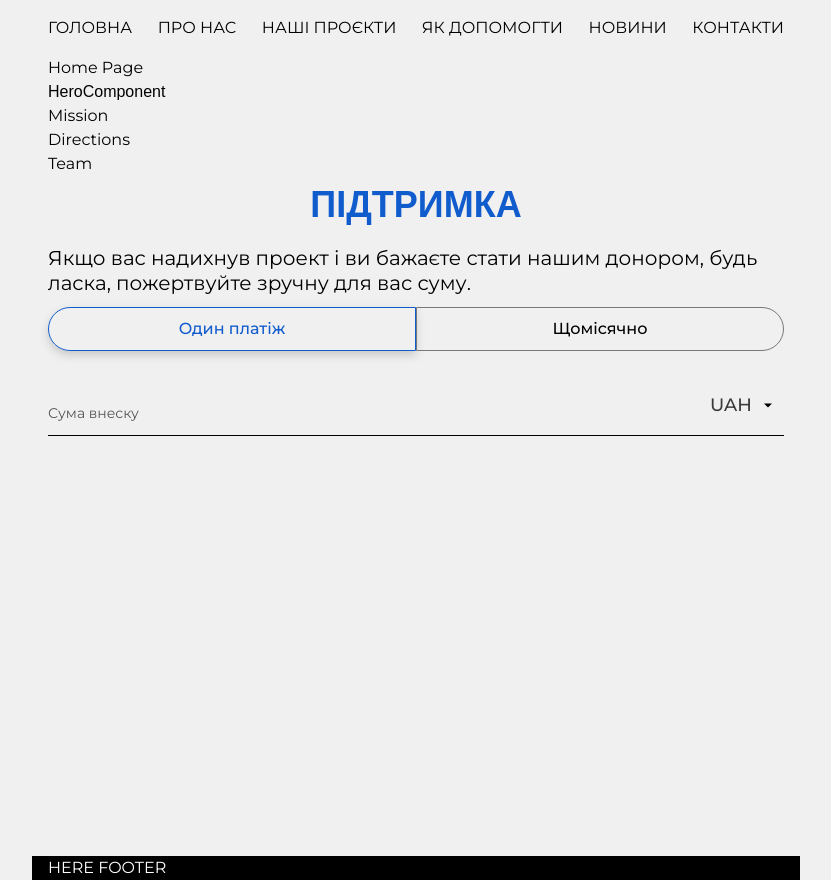
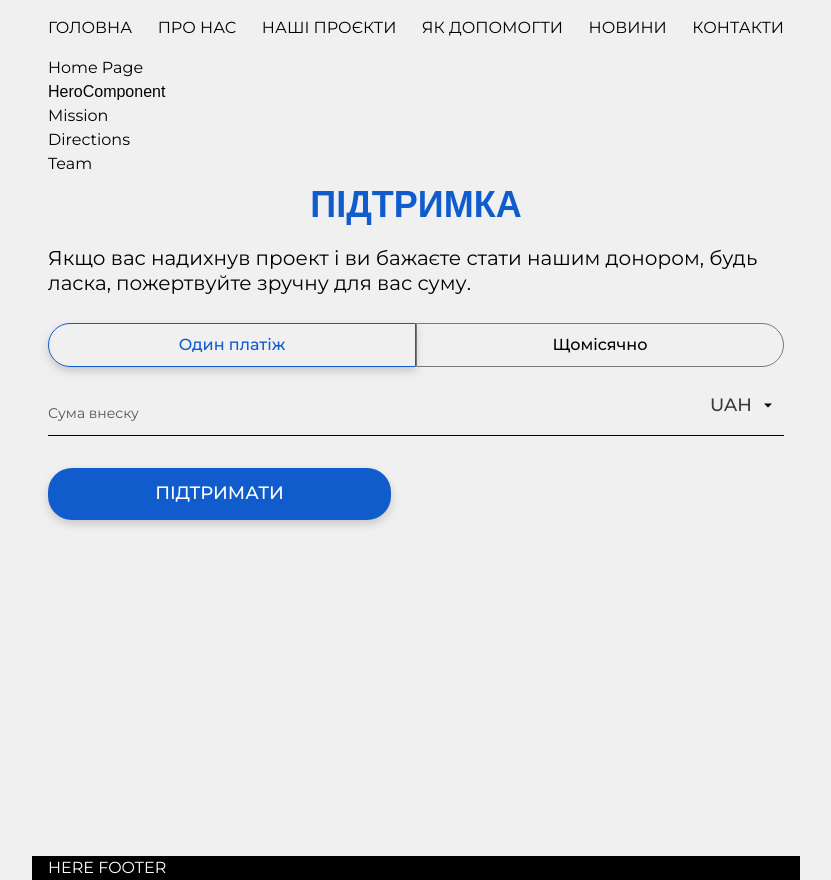
Before and after one commit to baza-trainee/peaceful-warrior-foundation, a Next.js app: page / in a window 1280 px wide. Shown: the whole page, without its empty margins (224-1055 px from the left). Built offline with nearby package versions, Linux system fonts and the light colour scheme; a web font is replaced by a local one.

Commit message:
change ButtonComponent

```diff
--- a/src/components/ui/Button.tsx
+++ b/src/components/ui/Button.tsx
@@ -4,17 +4,19 @@ export interface ButtonProps
   extends React.ButtonHTMLAttributes<HTMLButtonElement> {
   disabled?: boolean;
   children: React.ReactNode;
+  className?: string;
 }
 
-const Button = ({ disabled, children, ...rest }: ButtonProps) => {
+const Button = ({ disabled, children, className, ...rest }: ButtonProps) => {
   return (
     <button
       disabled={disabled}
       {...rest}
       className={clsx(
-        'text-zinc-50 w-56 rounded bg-black px-5 py-2.5 text-center font-medium text-white',
+        'h-[52px] w-[343px] rounded-btn-radius bg-accent px-5 py-2.5 text-center text-sm font-medium uppercase leading-[21.94px] text-white shadow-btn-shadow',
         !disabled && 'hover:bg-gray-800 active:bg-gray-950',
-        disabled && 'text-zinc-100'
+        disabled && 'text-zinc-100',
+        className
       )}
     >
       {children}
--- a/src/sections/about/SupportUs/SupportUs.tsx
+++ b/src/sections/about/SupportUs/SupportUs.tsx
@@ -1,4 +1,5 @@
 'use client';
+import Button from '@/components/ui/Button';
 import clsx from 'clsx';
 
 import React, { useState } from 'react';
@@ -48,9 +49,9 @@ const SupportUs = ({}: SupportUsProps) => {
         Якщо вас надихнув проект і ви бажаєте стати нашим донором, будь ласка,
         пожертвуйте зручну для вас суму.
       </p>
-      <form className="mt-7 flex w-full flex-col gap-y-8">
+      <form className="mt-7 flex w-full flex-col">
         {/* Choose subscriptionOption */}
-        <div className="flex h-11 text-center">
+        <div className="mb-8 flex h-11 text-center">
           {subscriptionOptions.map((option) => (
             <label
               className="flex flex-1 cursor-pointer items-center gap-x-2"
@@ -64,7 +65,7 @@ const SupportUs = ({}: SupportUsProps) => {
               />
               <div
                 className={clsx(
-                  `mb-8 flex h-11 w-full items-center justify-center border text-m font-medium leading-[19.5px]`,
+                  `flex h-11 w-full items-center justify-center border text-m font-medium leading-[19.5px]`,
                   activeButton === option.value
                     ? 'border-accent text-accent shadow-btn-shadow'
                     : 'border-gray-form',
@@ -82,7 +83,7 @@ const SupportUs = ({}: SupportUsProps) => {
         {/* Select for currency */}
         {/* <div className="relative w-full max-w-xs"></div> */}
         {/* Input for amount */}
-        <div className="relative w-full">
+        <div className="relative mb-8 w-full">
           <input
             type="number"
             value={donationAmount}
@@ -118,6 +119,7 @@ const SupportUs = ({}: SupportUsProps) => {
             </div>
           </div>
         </div>
+        <Button>ПІДТРИМАТИ</Button>
       </form>
     </section>
   );
```
Also changed, not shown: public/assets/icons/Vector.svg (added).
